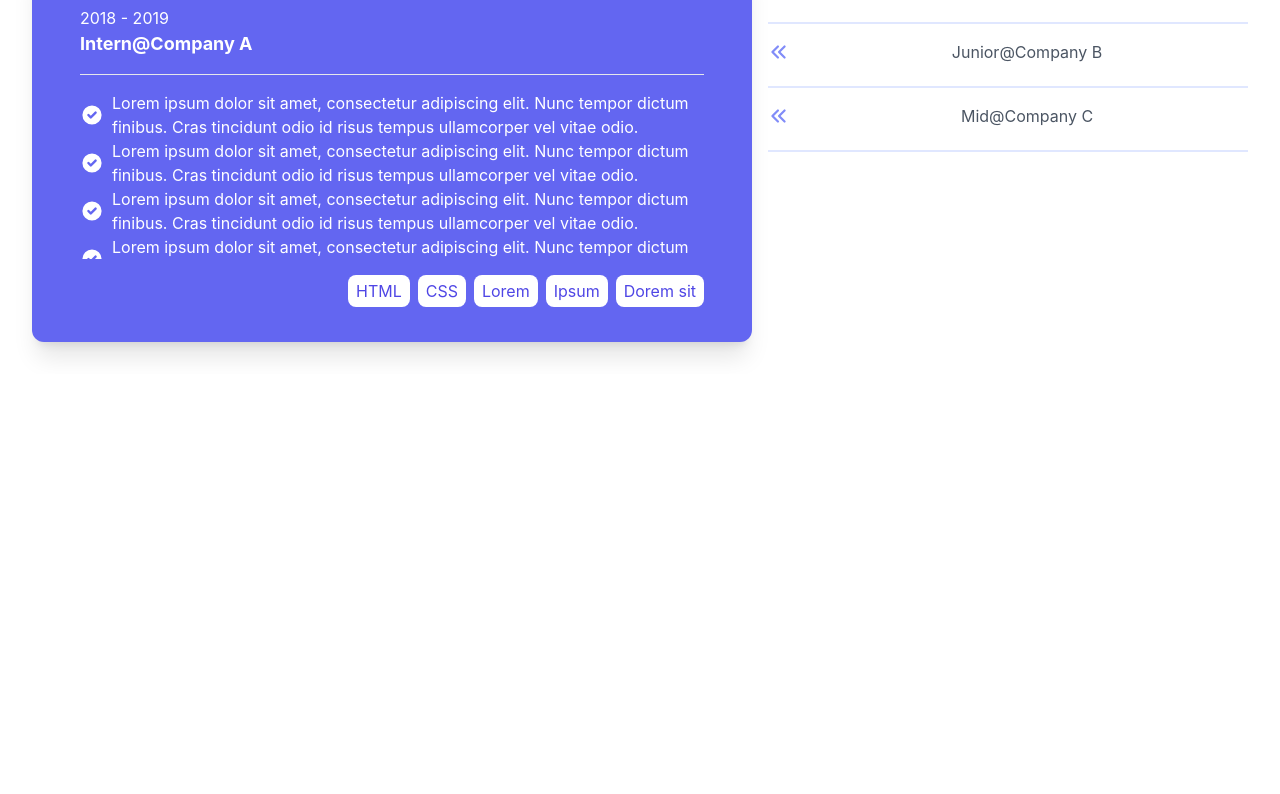
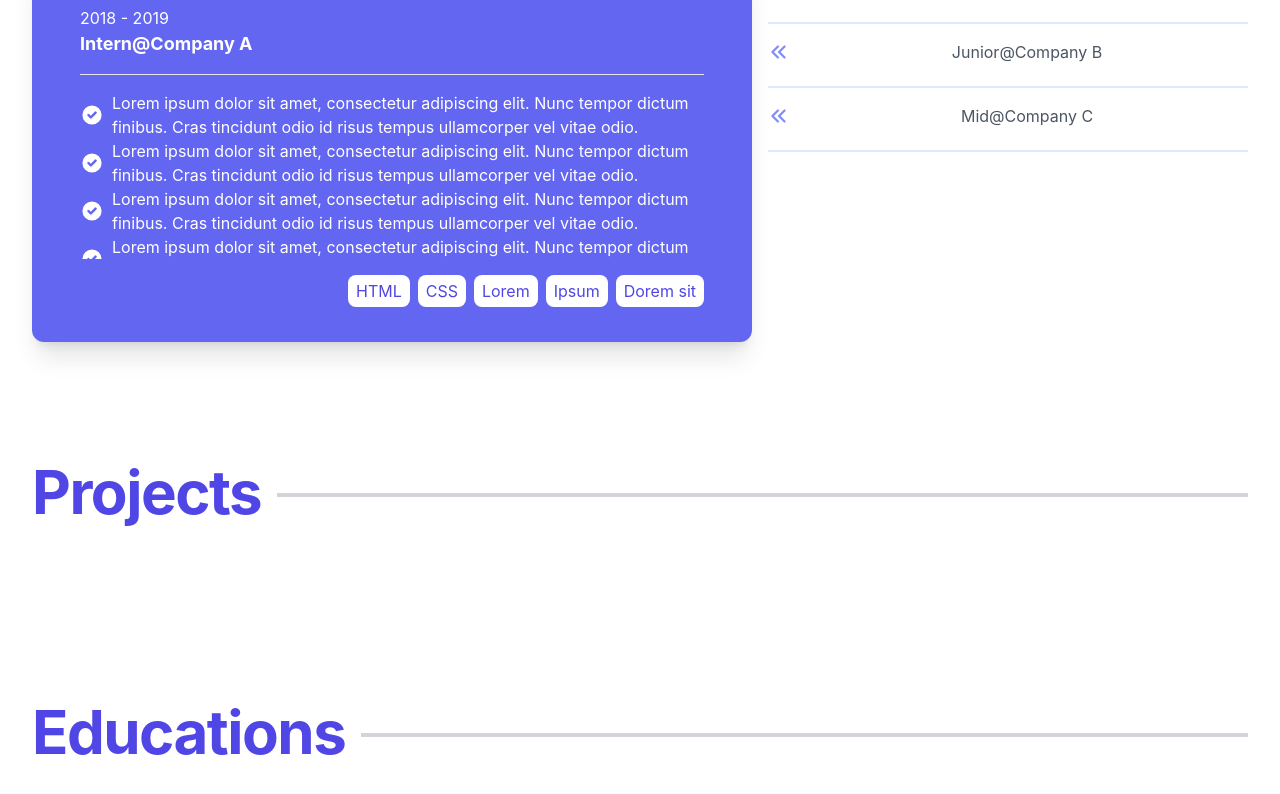
Before and after one commit to khaifahmi99/Serverless-Portfolio, a React (Create React App) app: page / in a window 1280 px wide. Shown: the part 796-1590 px from the top of the page. Before the commit the page ends 1170 px from the top, so only its background shows below. Built offline with nearby package versions, Linux system fonts and the light colour scheme.

Commit message:
added blank sections for Educations and Projects

```diff
--- a/src/App.tsx
+++ b/src/App.tsx
@@ -1,11 +1,15 @@
+import Education from "./views/Education";
 import Experience from "./views/Experience";
 import Home from "./views/Home";
+import Project from "./views/Project";
 
 function App() {
   return (
     <>
       <Home />
       <Experience />
+      <Project />
+      <Education />
     </>
   );
 }
--- /dev/null
+++ b/src/views/Education/Education.tsx
@@ -0,0 +1,12 @@
+import Title from "../../components/Title";
+
+const Education = (): JSX.Element => {
+    return (
+        <div className='max-w-7xl mx-auto sm:px-6 lg:px-8 py-8'>
+            <Title text='Educations' />
+
+        </div>
+    )
+}
+
+export default Education;
--- /dev/null
+++ b/src/views/Education/index.ts
@@ -0,0 +1 @@
+export { default } from './Education';
--- a/src/views/Experience/Experience.tsx
+++ b/src/views/Experience/Experience.tsx
@@ -70,7 +70,7 @@ const Experience = (): JSX.Element => {
                     </div>
                 ))}
             </div>
-            <div className='flex flex-row space-x-4 w-full h-96'>
+            <div className='hidden lg:flex flex-row space-x-4 w-full h-96'>
                 <div className='w-3/4 hidden lg:flex'>
                     <InformationCard
                         link={activeExperience.link}
--- /dev/null
+++ b/src/views/Project/Project.tsx
@@ -0,0 +1,12 @@
+import Title from "../../components/Title";
+
+const Project = (): JSX.Element => {
+    return (
+        <div className='max-w-7xl mx-auto sm:px-6 lg:px-8 py-8'>
+            <Title text='Projects' />
+
+        </div>
+    )
+}
+
+export default Project;
--- /dev/null
+++ b/src/views/Project/index.ts
@@ -0,0 +1 @@
+export { default } from './Project';
```
